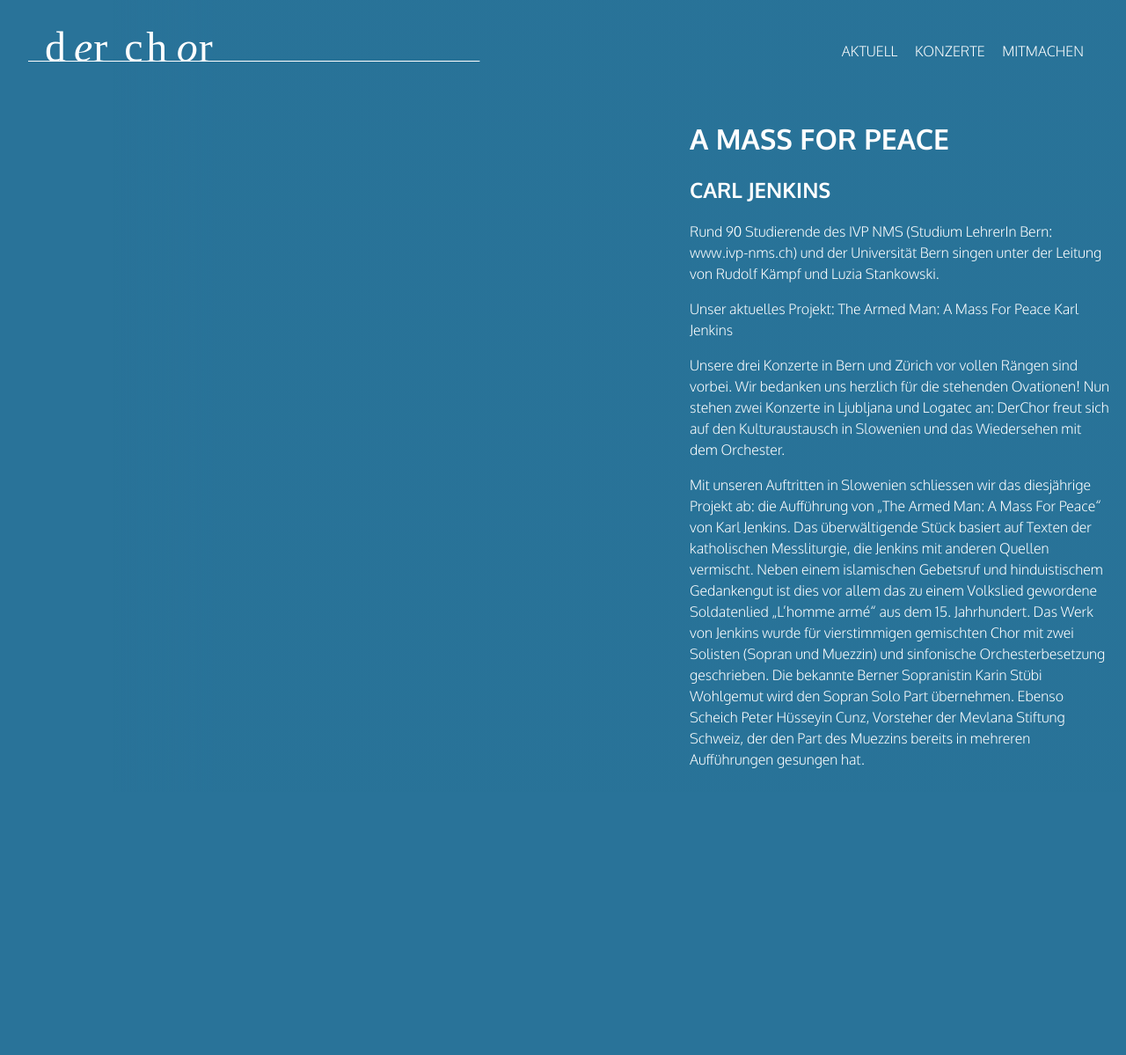
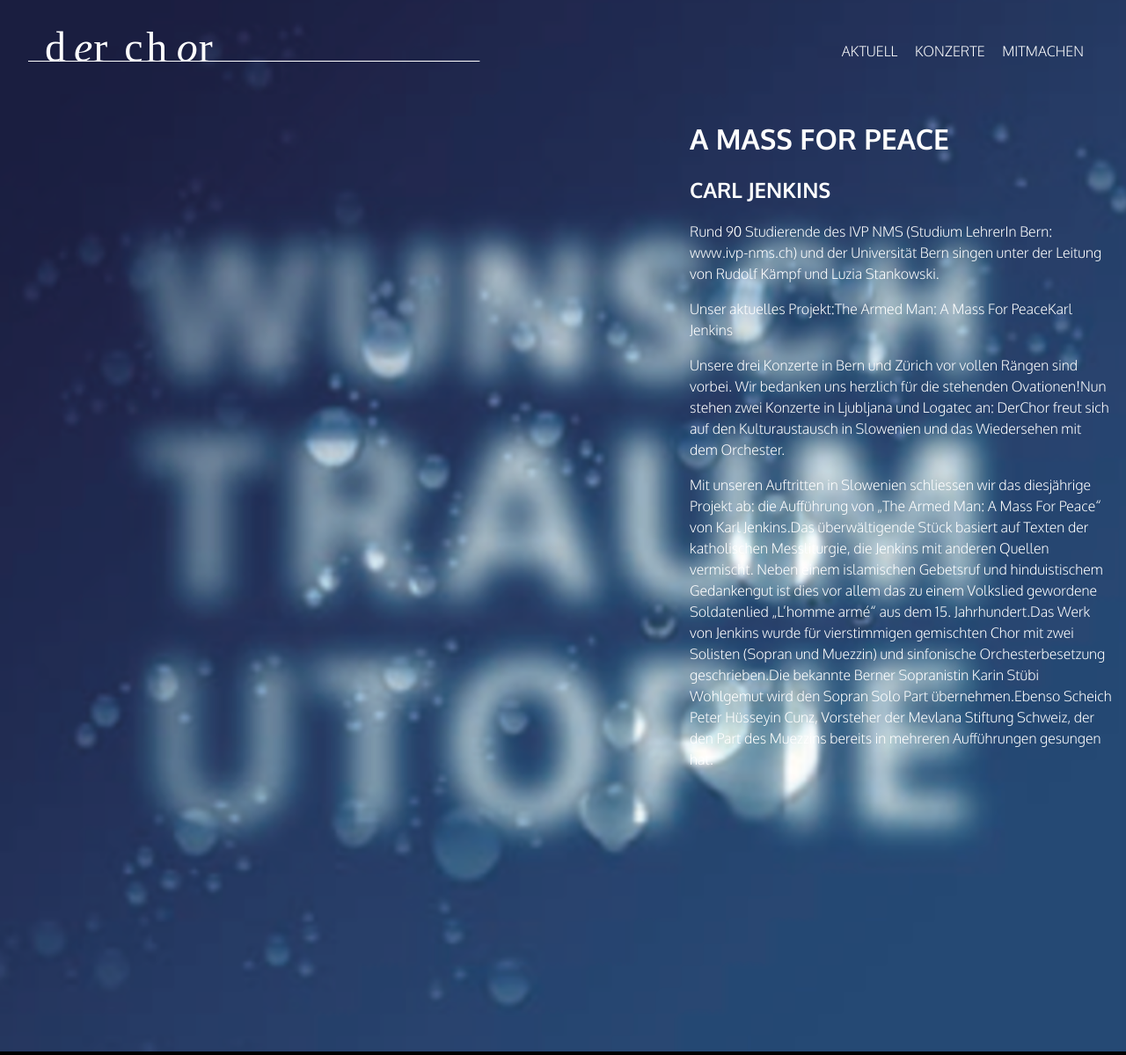
Before and after one commit to derchor/website, a Jekyll site: the page built from index.md, in a window 1280 px wide. Shown: the whole page at 88% size. Built offline with Jekyll 4.4.1, drawn with Linux system fonts in a browser that asks for light colours; our own code applies the rules of GitHub Pages for plain Markdown files; before the commit the page ends 907 px from its top, so only the background shows below that.

Commit message:
Updated 'index.md' via CloudCannon

```diff
--- a/index.md
+++ b/index.md
@@ -1,23 +1,18 @@
 ---
 layout: default
-color: '41,115,153'
-image: wunsch.png
+color: '#000000'
+image: /images/wunsch.png
 ---
 
+
 # A mass for peace
+
 ## Carl Jenkins
 
 Rund 90 Studierende des IVP NMS (Studium LehrerIn Bern: www.ivp-nms.ch) und der Universität Bern singen unter der Leitung von  Rudolf Kämpf und Luzia Stankowski.
 
-Unser aktuelles Projekt:
-The Armed Man: A Mass For Peace
-Karl Jenkins
+Unser aktuelles Projekt:The Armed Man: A Mass For PeaceKarl Jenkins
 
-Unsere drei Konzerte in Bern und Zürich vor vollen Rängen sind vorbei. Wir bedanken uns herzlich für die stehenden Ovationen!
-Nun stehen zwei Konzerte in Ljubljana und Logatec an: DerChor freut sich auf den Kulturaustausch in Slowenien und das Wiedersehen mit dem Orchester.
+Unsere drei Konzerte in Bern und Zürich vor vollen Rängen sind vorbei. Wir bedanken uns herzlich für die stehenden Ovationen!Nun stehen zwei Konzerte in Ljubljana und Logatec an: DerChor freut sich auf den Kulturaustausch in Slowenien und das Wiedersehen mit dem Orchester.
 
-Mit unseren Auftritten in Slowenien schliessen wir das diesjährige Projekt ab: die Aufführung von „The Armed Man: A Mass For Peace“ von Karl Jenkins.
-Das überwältigende Stück basiert auf Texten der katholischen Messliturgie, die Jenkins mit anderen Quellen vermischt. Neben einem islamischen Gebetsruf und hinduistischem Gedankengut ist dies vor allem das zu einem Volkslied gewordene Soldatenlied „L’homme armé“ aus dem 15. Jahrhundert.
-Das Werk von Jenkins wurde für vierstimmigen gemischten Chor mit zwei Solisten (Sopran und Muezzin) und sinfonische Orchesterbesetzung geschrieben.
-Die bekannte Berner Sopranistin Karin Stübi Wohlgemut wird den Sopran Solo Part übernehmen.
-Ebenso Scheich Peter Hüsseyin Cunz, Vorsteher der Mevlana Stiftung Schweiz, der den Part des Muezzins bereits in mehreren Aufführungen gesungen hat.
+Mit unseren Auftritten in Slowenien schliessen wir das diesjährige Projekt ab: die Aufführung von „The Armed Man: A Mass For Peace“ von Karl Jenkins.Das überwältigende Stück basiert auf Texten der katholischen Messliturgie, die Jenkins mit anderen Quellen vermischt. Neben einem islamischen Gebetsruf und hinduistischem Gedankengut ist dies vor allem das zu einem Volkslied gewordene Soldatenlied „L’homme armé“ aus dem 15. Jahrhundert.Das Werk von Jenkins wurde für vierstimmigen gemischten Chor mit zwei Solisten (Sopran und Muezzin) und sinfonische Orchesterbesetzung geschrieben.Die bekannte Berner Sopranistin Karin Stübi Wohlgemut wird den Sopran Solo Part übernehmen.Ebenso Scheich Peter Hüsseyin Cunz, Vorsteher der Mevlana Stiftung Schweiz, der den Part des Muezzins bereits in mehreren Aufführungen gesungen hat.
```
